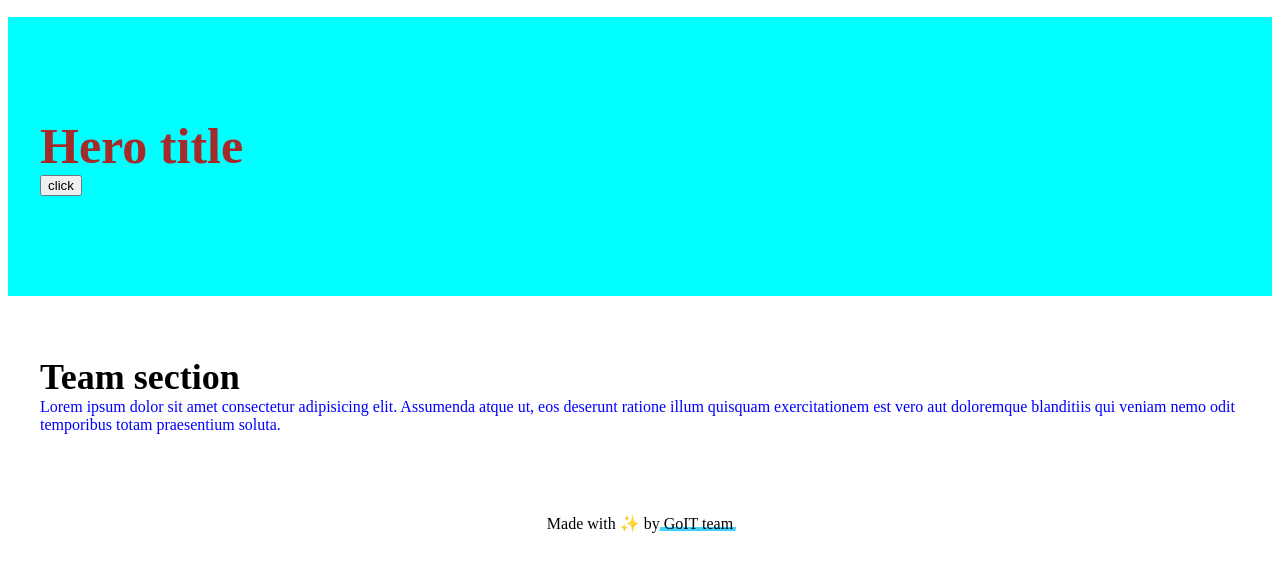
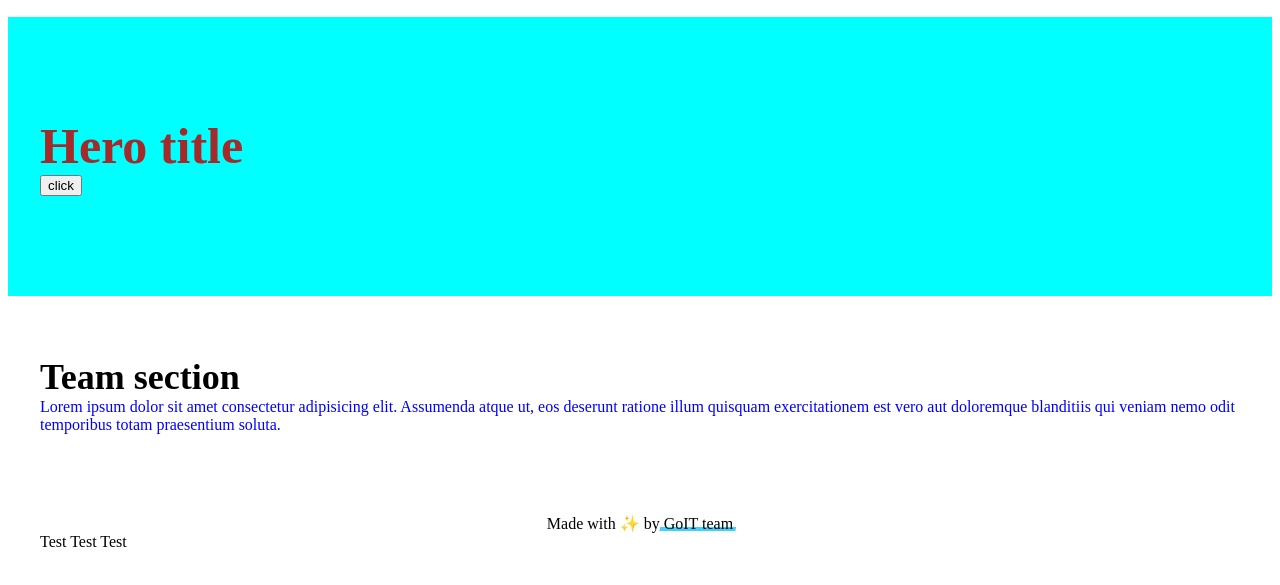
Before and after one commit to Sivonenko/test-115, a plain HTML site: page index.html in a window 1280 px wide. Shown: the part 61-646 px from the top of the page. Drawn offline with Linux system fonts and the light colour scheme.

Commit message:
Deploying to gh-pages from @ Sivonenko/test-115@394f5f62709e066585a3b1d1bdeb2807b8e59a62 🚀

```diff
--- a/index.html
+++ b/index.html
@@ -56,18 +56,13 @@
   <div class="container">
     <p class="footer-desc">
       Made with ✨ by
-      <a
-        class="footer-link"
-        href="https://goit.global/ua/"
-        target="_blank"
-        rel="noopener noreferrer"
-      >
+      <a class="footer-link" href="https://goit.global/ua/" target="_blank" rel="noopener noreferrer">
         GoIT team
       </a>
     </p>
+    <p>Test Test Test</p>
   </div>
 </footer>
 
-
   </body>
 </html>
```
